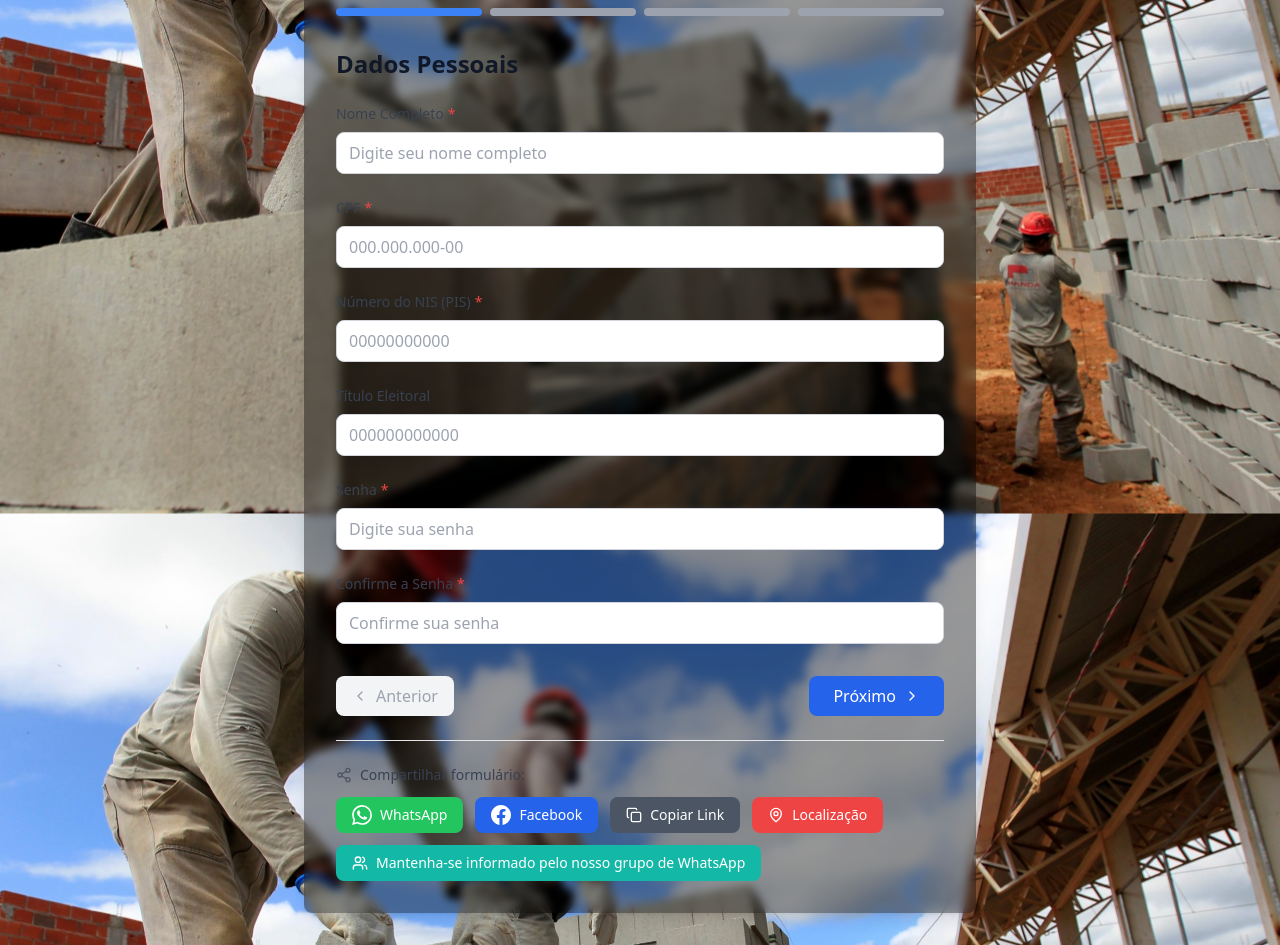
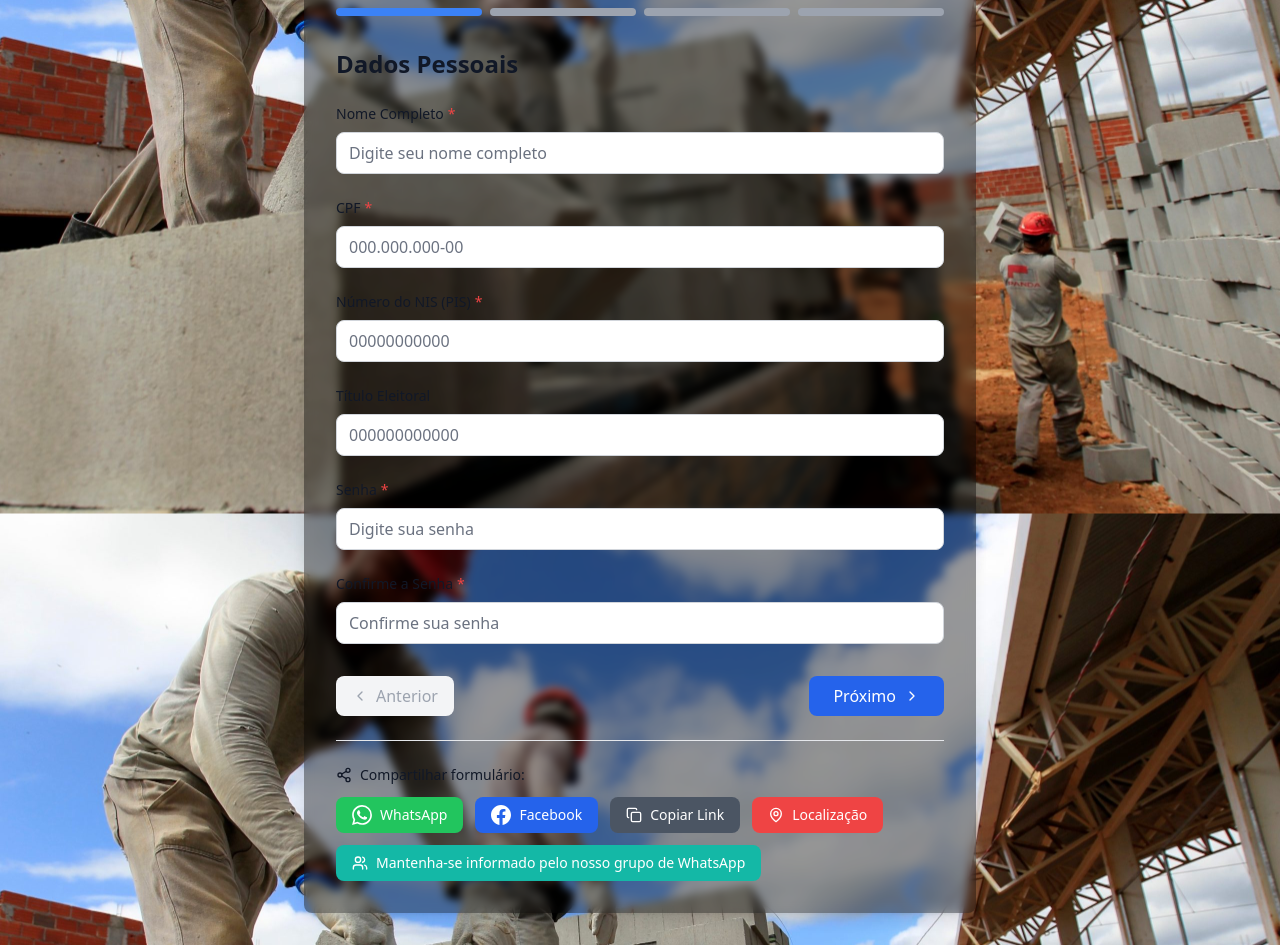
Before and after one commit to habitatluziania-cpu/man, a React (Vite) app: page / in a window 1280 px wide. Shown: the part 340-1285 px from the top of the page. Built offline with nearby package versions, Linux system fonts and the light colour scheme; no server answers.

Commit message:
Added CHANGELOG_TEXTOS_PRETO_ESCURO.md

```diff
--- a/src/components/FormInput.tsx
+++ b/src/components/FormInput.tsx
@@ -52,7 +52,8 @@ export const FormInput: React.FC<FormInputProps> = ({
 
   return (
     <div className="flex flex-col gap-2">
-      <label className="block text-sm font-medium text-gray-700">
+      {/* MODIFICADO: Label em preto escuro */}
+      <label className="block text-sm font-medium text-gray-900">
         {label}
         {required && <span className="text-red-500 ml-1">*</span>}
       </label>
@@ -64,7 +65,7 @@ export const FormInput: React.FC<FormInputProps> = ({
           onBlur={onBlur}
           placeholder={placeholder}
           maxLength={maxLength}
-          className={`flex-1 px-3 py-2 border rounded-lg transition-colors focus:outline-none focus:ring-2 ${
+          className={`flex-1 px-3 py-2 border rounded-lg transition-colors focus:outline-none focus:ring-2 text-gray-900 placeholder-gray-500 ${
             error
               ? 'border-red-500 focus:ring-red-200'
               : 'border-gray-300 focus:ring-blue-200 focus:border-blue-500'
--- a/src/components/FormNumber.tsx
+++ b/src/components/FormNumber.tsx
@@ -47,7 +47,8 @@ export const FormNumber: React.FC<FormNumberProps> = ({
 
   return (
     <div className="flex flex-col gap-2">
-      <label className="block text-sm font-medium text-gray-700">
+      {/* MODIFICADO: Label em preto escuro */}
+      <label className="block text-sm font-medium text-gray-900">
         {label}
         {required && <span className="text-red-500 ml-1">*</span>}
       </label>
@@ -59,7 +60,7 @@ export const FormNumber: React.FC<FormNumberProps> = ({
           placeholder={placeholder}
           min={min}
           max={max}
-          className={`flex-1 px-3 py-2 border rounded-lg transition-colors focus:outline-none focus:ring-2 ${
+          className={`flex-1 px-3 py-2 border rounded-lg transition-colors focus:outline-none focus:ring-2 text-gray-900 placeholder-gray-500 ${
             error
               ? 'border-red-500 focus:ring-red-200'
               : 'border-gray-300 focus:ring-blue-200 focus:border-blue-500'
--- a/src/components/FormRadio.tsx
+++ b/src/components/FormRadio.tsx
@@ -17,7 +17,8 @@ export const FormRadio: React.FC<FormRadioProps> = ({
 }) => {
   return (
     <div className="flex flex-col gap-3">
-      <label className="block text-sm font-medium text-gray-700">
+      {/* MODIFICADO: Label em preto escuro */}
+      <label className="block text-sm font-medium text-gray-900">
         {label}
         {required && <span className="text-red-500 ml-1">*</span>}
       </label>
@@ -30,7 +31,8 @@ export const FormRadio: React.FC<FormRadioProps> = ({
             onChange={() => onChange(true)}
             className="w-4 h-4 cursor-pointer"
           />
-          <label htmlFor={`${label}-yes`} className="cursor-pointer text-sm text-gray-700">
+          {/* MODIFICADO: Labels Sim/Não em preto escuro */}
+          <label htmlFor={`${label}-yes`} className="cursor-pointer text-sm text-gray-900">
             Sim
           </label>
         </div>
@@ -42,7 +44,7 @@ export const FormRadio: React.FC<FormRadioProps> = ({
             onChange={() => onChange(false)}
             className="w-4 h-4 cursor-pointer"
           />
-          <label htmlFor={`${label}-no`} className="cursor-pointer text-sm text-gray-700">
+          <label htmlFor={`${label}-no`} className="cursor-pointer text-sm text-gray-900">
             Não
           </label>
         </div>
--- a/src/components/MultiStepForm.tsx
+++ b/src/components/MultiStepForm.tsx
@@ -336,13 +336,14 @@ export const MultiStepForm: React.FC = () => {
           </div>
 
           <div className="flex gap-3 justify-between">
+            {/* MODIFICADO: Botão Anterior com texto preto escuro */}
             <button
               onClick={handlePrevious}
               disabled={step === 0}
               className={`flex items-center gap-2 px-4 py-2 rounded-lg font-medium transition-colors ${
                 step === 0
                   ? 'bg-gray-100 text-gray-400 cursor-not-allowed'
-                  : 'bg-gray-200 text-gray-700 hover:bg-gray-300'
+                  : 'bg-gray-200 text-gray-900 hover:bg-gray-300'
               }`}
             >
               <ChevronLeft className="w-4 h-4" />
--- a/src/components/ShareButtons.tsx
+++ b/src/components/ShareButtons.tsx
@@ -35,9 +35,10 @@ export const ShareButtons: React.FC = () => {
 
   return (
     <div className="mt-6 pt-6 border-t border-gray-200">
+      {/* MODIFICADO: Texto "Compartilhar formulário" em preto escuro */}
       <div className="flex items-center gap-2 mb-3">
-        <Share2 className="w-4 h-4 text-gray-600" />
-        <span className="text-sm font-medium text-gray-700">Compartilhar formulário:</span>
+        <Share2 className="w-4 h-4 text-gray-900" />
+        <span className="text-sm font-medium text-gray-900">Compartilhar formulário:</span>
       </div>
       <div className="flex flex-wrap gap-3">
         <button
--- a/src/components/sections/PersonalDataSection.tsx
+++ b/src/components/sections/PersonalDataSection.tsx
@@ -25,6 +25,7 @@ export const PersonalDataSection: React.FC<PersonalDataSectionProps> = ({
 }) => {
   return (
     <div className="space-y-6">
+      {/* MODIFICADO: Texto preto escuro para contraste */}
       <h2 className="text-2xl font-bold text-gray-900">Dados Pessoais</h2>
 
       <FormInput
```
Also changed, not shown: 1 other file (tests, documents, lock files or other folders).
